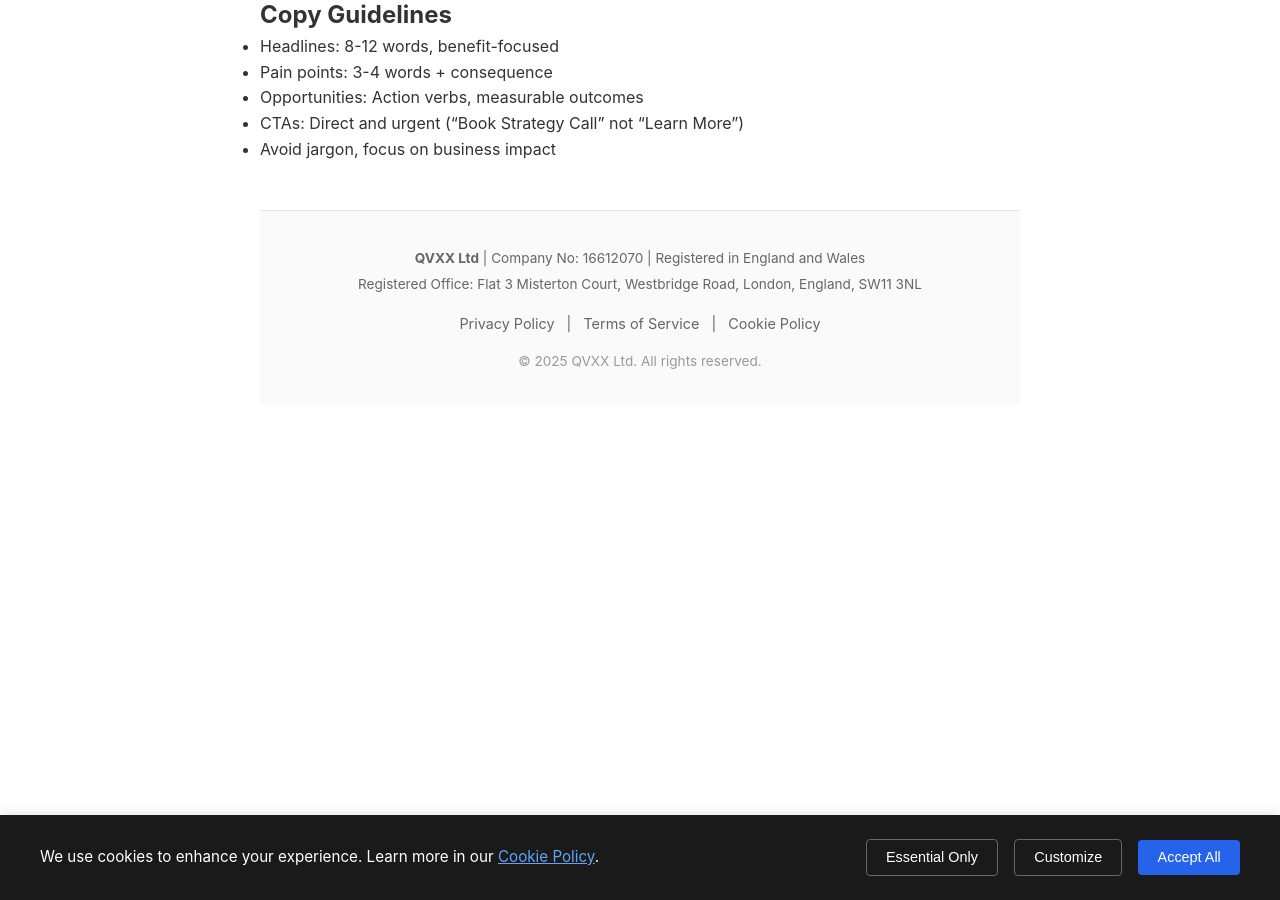
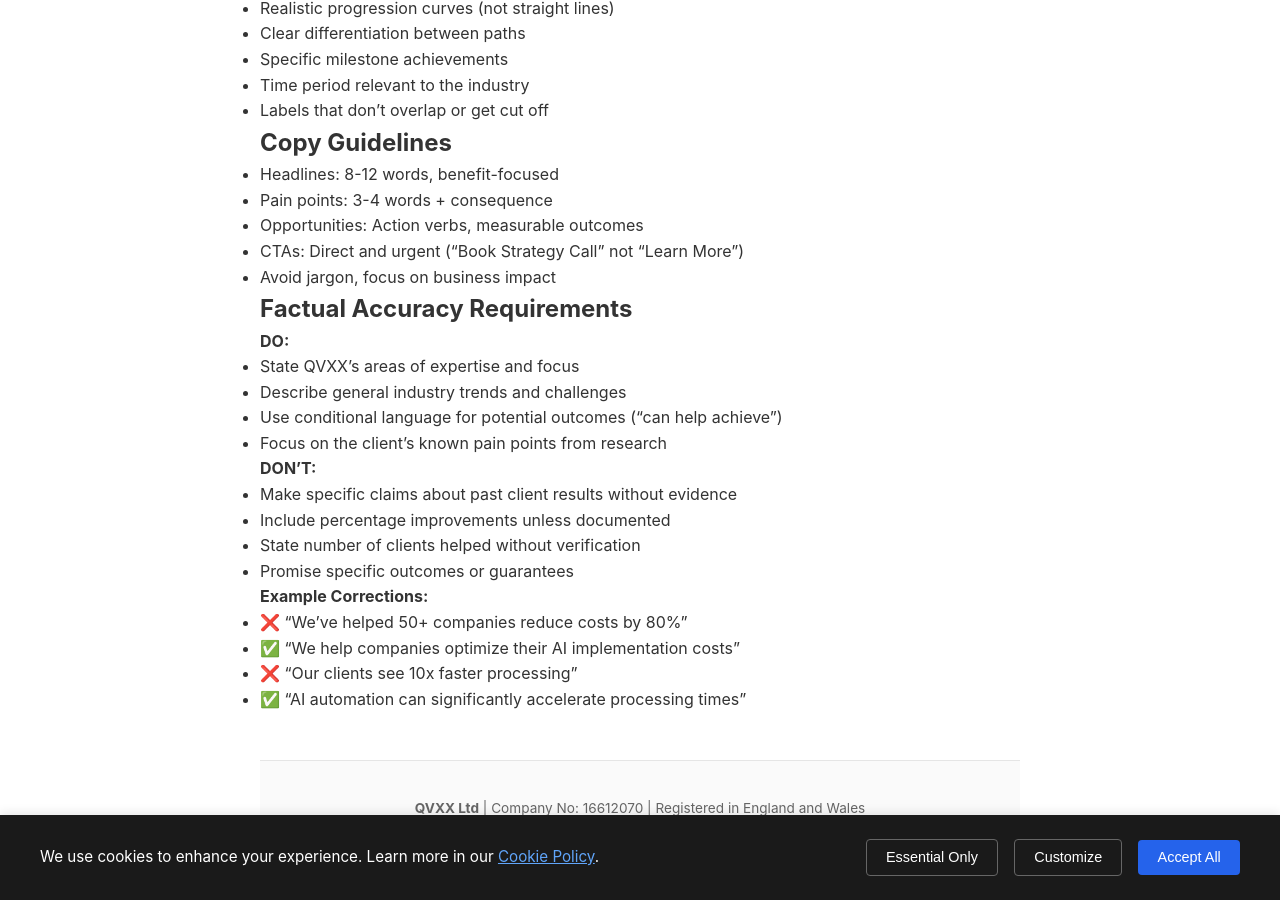
Before and after one commit to QVXXLabs/qvxx-website, a Jekyll site: the page built from LANDING-PAGE-PROMPT.md, in a window 1280 px wide and 900 px high, scrolled down 3072 px. Built offline with Jekyll 4.4.1, drawn with Linux system fonts in a browser that asks for light colours; some web fonts are replaced; our own code applies the rules of GitHub Pages for plain Markdown files; comment, search, counter and statistics services are not loaded; some of the changed text lies outside the part shown.

Commit message:
Remove unverified claim and strengthen factual accuracy guidelines
- Removed '90% processing reduction' claim from Monite page
- Added comprehensive factual accuracy requirements to prompt
- Included DO/DON'T guidelines for content creation
- Added example corrections showing proper claim framing
- Emphasized using conditional language for outcomes

```diff
--- a/LANDING-PAGE-PROMPT.md
+++ b/LANDING-PAGE-PROMPT.md
@@ -118,6 +118,11 @@ Opportunities:
 3. **Contrast**: Clear before/after visualization
 4. **Simplicity**: Short, punchy copy that gets to the point
 5. **Proof**: Concrete milestones and outcomes
+6. **Factual Accuracy**:
+   - Only include claims that can be verified
+   - Avoid specific performance metrics unless documented
+   - Focus on capabilities rather than past results
+   - Use aspirational language ("can achieve") not past tense claims
 
 ## Implementation Steps
 
@@ -148,3 +153,24 @@ The line chart should show:
 - Opportunities: Action verbs, measurable outcomes
 - CTAs: Direct and urgent ("Book Strategy Call" not "Learn More")
 - Avoid jargon, focus on business impact
+
+## Factual Accuracy Requirements
+
+**DO:**
+- State QVXX's areas of expertise and focus
+- Describe general industry trends and challenges
+- Use conditional language for potential outcomes ("can help achieve")
+- Focus on the client's known pain points from research
+
+**DON'T:**
+- Make specific claims about past client results without evidence
+- Include percentage improvements unless documented
+- State number of clients helped without verification
+- Promise specific outcomes or guarantees
+
+**Example Corrections:**
+- ❌ "We've helped 50+ companies reduce costs by 80%"
+- ✅ "We help companies optimize their AI implementation costs"
+
+- ❌ "Our clients see 10x faster processing"
+- ✅ "AI automation can significantly accelerate processing times"
--- a/lets-talk/mn-8k2x/index.html
+++ b/lets-talk/mn-8k2x/index.html
@@ -562,7 +562,7 @@
         <p>Your competitors are adding predictive intelligence. The technology gap is widening.</p>
 
         <div style="background: rgba(255,255,255,0.1); padding: 24px; border-radius: 8px; margin: 32px auto; max-width: 600px;">
-            <p style="margin: 0 0 16px 0; font-size: 1rem; opacity: 0.95;">QVXX specializes in embedded finance AI transformation — from OCR enhancement to predictive payment models. We've helped B2B platforms reduce manual processing by 90% while improving accuracy.</p>
+            <p style="margin: 0 0 16px 0; font-size: 1rem; opacity: 0.95;">QVXX specializes in embedded finance AI transformation — from OCR enhancement to predictive payment models.</p>
         </div>
 
         <div class="cta-buttons">
```
